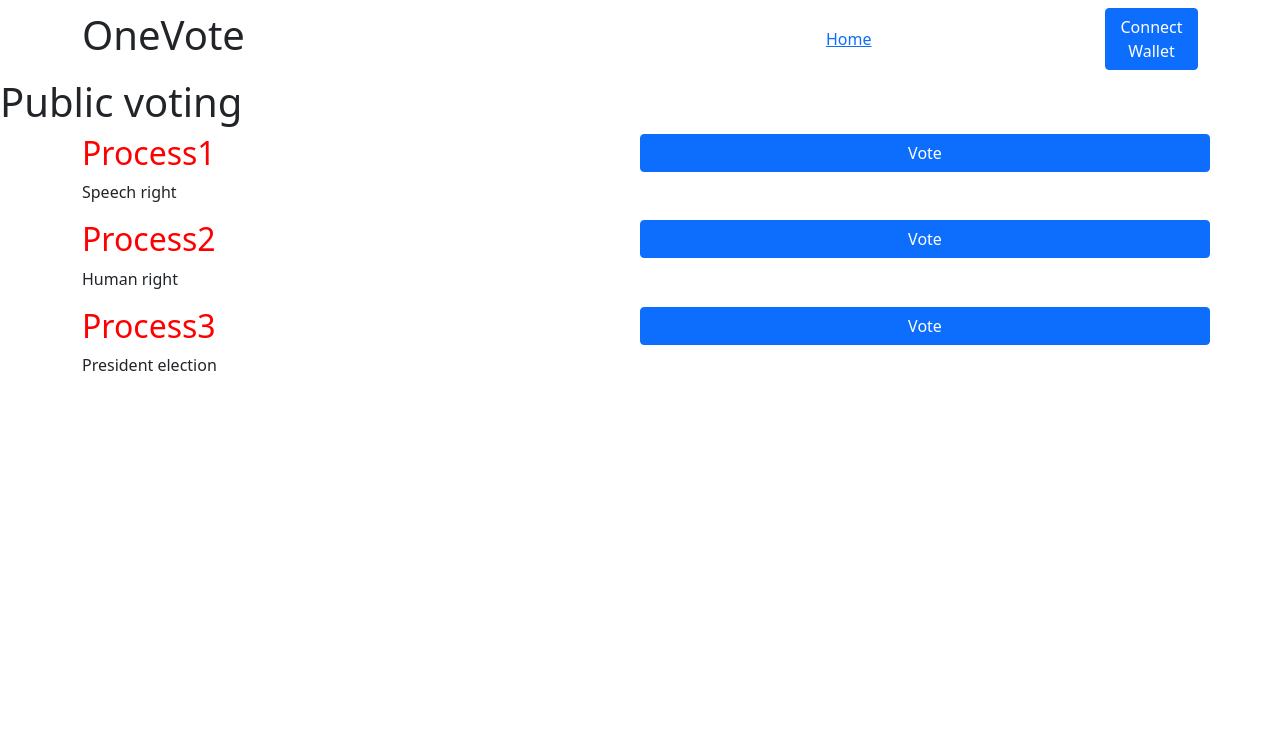
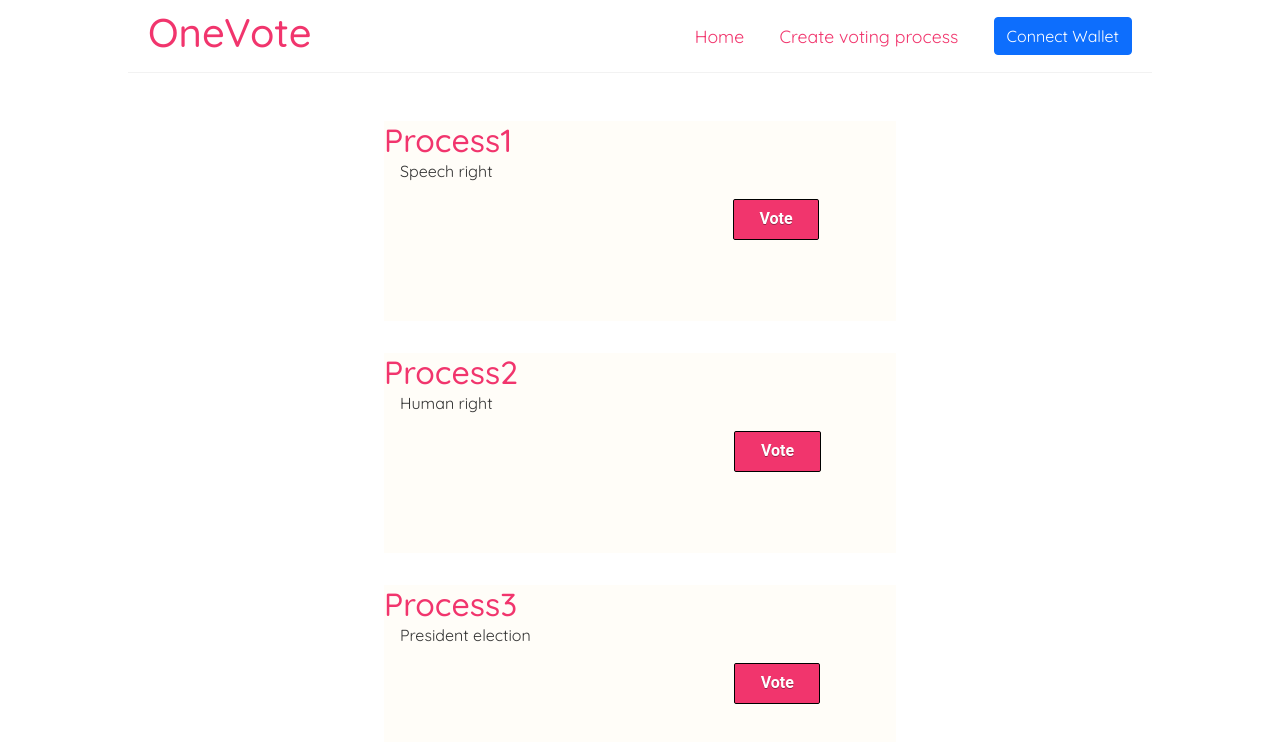
Before and after one commit to hadzija7/ZKVoting, a React (Create React App) app in the folder react-app/: page / in a window 1280 px wide. Shown: the top 742 px of the page. Built offline with nearby package versions, Linux system fonts and the light colour scheme.

Commit message:
front wip

```diff
--- a/react-app/src/App.js
+++ b/react-app/src/App.js
@@ -1,9 +1,10 @@
 import Navbar from './components/Navbar';
+import { BrowserRouter as Router, Route, Routes } from 'react-router-dom'
+import 'bootstrap/dist/css/bootstrap.css';
+
 import Home from './components/Home';
 import VotingPage from './components/VotingPage';
-import { BrowserRouter as Router, Route, Routes } from 'react-router-dom'
-
-import 'bootstrap/dist/css/bootstrap.css';
+import CreateProcess from './components/CreateProcessPage';
 
 function App() {
   return (
@@ -14,6 +15,7 @@ function App() {
           <Routes>
             <Route path="/" element={<Home/>} />
             <Route path="/voting/:id" element={<VotingPage/>} />
+            <Route path="/createProcess" element={<CreateProcess/>} />
           </Routes>
 		    </div>
       </div>
--- a/react-app/src/components/ConnectWallet.js
+++ b/react-app/src/components/ConnectWallet.js
@@ -49,9 +49,18 @@ const ConnectWallet = () => {
         )
     }
 
+    const showAccount = () => {
+        const firstPart = currentAccount.substring(0,4);
+        const lastPart = currentAccount.substring(currentAccount.length - 4);
+        const string = firstPart + "..." + lastPart;
+        return (
+            string
+        )
+    }
+
     return (
-        <div className="connectWallet">
-            {currentAccount ? currentAccount : connectWalletButton()}
+        <div className="connectWallet" style={{color: "grey"}}>
+            {currentAccount ? showAccount() : connectWalletButton()}
         </div>
     );
 }
--- /dev/null
+++ b/react-app/src/components/CreateProcessPage.js
@@ -0,0 +1,29 @@
+import Form from 'react-bootstrap/Form'
+
+import styles from './CreateProcessPage.module.css';
+
+const CreateProcess = () => {
+    return (
+        <div className={styles.createProcess}>
+            <div>
+                <h1>Create new voting process</h1>
+            </div>
+            <Form>
+                <Form.Group className="mb-3">
+                    <Form.Label>Process name:</Form.Label>
+                    <Form.Control type="text" placeholder="Name of the voting process" />
+                </Form.Group>
+                <Form.Group>
+                    <Form.Label>Process description:</Form.Label>
+                    <Form.Control type="text" placeholder="What is this process for?" />
+                </Form.Group>
+                <Form.Group>
+                    <Form.Label>Proposals:</Form.Label>
+                    <Form.Control type="text" placeholder="Name of the voting process" />
+                </Form.Group>
+            </Form>
+        </div>
+    );
+}
+
+export default CreateProcess;
--- /dev/null
+++ b/react-app/src/components/CreateProcessPage.module.css
@@ -0,0 +1,11 @@
+.createProcess{
+    max-width: 50%;
+    margin: auto;
+}
+
+.createProcess div {
+    display: flex;
+    justify-content: center;
+    align-items: center;
+    margin-bottom: 2em;
+}
--- a/react-app/src/components/Home.js
+++ b/react-app/src/components/Home.js
@@ -18,12 +18,9 @@ const Home = () => {
 
     return (
         <div className="home">
-            <h1>Public voting</h1>
-
             {processes.map((process) => (
                 <VotingProcess className="VotingProcess" process = {process}/>
             ))}
-
         </div>
     );
 
--- a/react-app/src/components/Navbar.js
+++ b/react-app/src/components/Navbar.js
@@ -1,16 +1,20 @@
-import Col from 'react-bootstrap/Col'
-import Container from 'react-bootstrap/Container'
+import Col from 'react-bootstrap/Col';
+import Container from 'react-bootstrap/Container';
+import { Link } from 'react-router-dom';
 
-import ConnectWallet from './ConnectWallet'
+import ConnectWallet from './ConnectWallet';
 
 const Navbar = () => {
     return (
         <nav className="navbar">
-            <Container>
-                <Col md="8"><h1>OneVote</h1></Col>
-                <Col md="3"><a href="/">Home</a></Col>
-                <Col md="1"><ConnectWallet /></Col>
-            </Container>
+            <h1>OneVote</h1>
+            <div className="links">
+                <Link className="link" to="/">Home</Link>
+                <Link className="link" to="/createProcess">Create voting process</Link>
+            </div>
+            <div>
+                <ConnectWallet />
+            </div>
         </nav>
     );
 }
--- a/react-app/src/components/VotingPage.js
+++ b/react-app/src/components/VotingPage.js
@@ -1,7 +1,5 @@
 import Container from 'react-bootstrap/Container';
 import Row from 'react-bootstrap/Row';
-
-import Form from 'react-bootstrap/Form'
 import { useParams } from 'react-router-dom';
 
 const VotingPage = () => {
@@ -12,14 +10,10 @@ const VotingPage = () => {
             <Container>
                 <Row>
                     <h1>Voting process {id}</h1>
+                    <p>Description</p>
                 </Row>
                 <Row>
-                    <Form>
-                        <Form.Group className="mb-3">
-                            <Form.Label>Owner</Form.Label>
-                            <Form.Control type="text" placeholder="Owner address" />
-                        </Form.Group>
-                    </Form>
+                    fjsdlk
                 </Row>
             </Container>
         </div>
--- a/react-app/src/components/VotingProcess.js
+++ b/react-app/src/components/VotingProcess.js
@@ -1,8 +1,5 @@
 import styles from './VotingProcess.module.css'
-import Button from 'react-bootstrap/Button'
-import Row from 'react-bootstrap/Row'
-import Col from 'react-bootstrap/Col'
-import Container from 'react-bootstrap/Container'
+import { Link } from 'react-router-dom';
 
 const VotingProcess = (props) => {
     const process = props.process;
@@ -10,23 +7,21 @@ const VotingProcess = (props) => {
     console.log(props, process);
 
     return (
-        <Container>
-            <Row>
-                <Col>
-                    <Row >
-                        <h2 className={styles.title}>{process.name}</h2>
-                        <p>{process.description}</p>
-                    </Row>
-                </Col>
-                <Col>
-                    <Row>
-                        <Button
-                        variant="primary"
-                        >Vote</Button>
-                    </Row>
-                </Col>
-            </Row>
-        </Container>
+        <div className={styles.votingProcess}>
+            <div className={styles.votingChild}>
+                <div style={{textAlign: "left"}}>
+                    <h2 className={styles.title}>{process.name}</h2>
+                </div>
+                <div style={{textAlign: "left", position: "relative", left: "1em"}}>
+                    <p>{process.description}</p>
+                </div>
+            </div>
+            <div className={styles.votingChild}
+                style={{display: "flex", alignItems: "center", justifyContent: "center"}}
+            >
+                <Link to="/voting/1" className={styles.votingButton}>Vote</Link>
+            </div>
+        </div>
     );
 }
 
--- a/react-app/src/components/VotingProcess.module.css
+++ b/react-app/src/components/VotingProcess.module.css
@@ -1,30 +1,66 @@
-.gridContainer {
-    display: grid;
-    grid-template-columns: auto auto auto;
-    background-color: #d0e0e0;
-    padding: 10px;
-    margin: 20px;
+/*.votingProcess {
+    display: flex;
+    justify-content: center;
+    align-items: center;
+    background-color: cornsilk;
+    max-width: 50%;
+    height: 200px;
+    margin: auto;
+    margin-bottom: 2em;
 }
 
-.gridItem {
-    /* background-color: rgba(255, 255, 255, 0.8); */
-    border: 1px solid rgba(0, 0, 0, 0.8);
-    padding: 20px;
-    font-size: 30px;
+.votingChild {
+    background-color: rgba(255, 255, 255, 0.8);
+    margin-right: 2em;
+    text-align: center;
+}*/
+
+.votingProcess {
+    display: grid;
+    grid-template-columns: auto auto;
+    background-color: cornsilk;
+    max-width: 50%;
+    height: 200px;
+    margin: auto;
+    margin-bottom: 2em;
+}
+
+.votingChild {
+    background-color: rgba(255, 255, 255, 0.8);
     text-align: center;
 }
 
 .title {
     display: inline;
-    color: red;
-    /* border: solid black 1px; */
+    color: #f1356d;
 }
 
-.button {
-    color: white;
-    background-color: #f1356d;
-    border-radius: 8px;
-    font-size: 20px;
-    width: 100px;
-    padding: 2px;
+.votingButton {
+    display:inline-block;
+    padding:0.46em 1.6em;
+    border:0.1em solid #000000;
+    margin:0 0.2em 0.2em 0;
+    border-radius:0.12em;
+    box-sizing: border-box;
+    text-decoration:none;
+    font-family:'Roboto',sans-serif;
+    font-weight:700;
+    color:#FFFFFF;
+    text-shadow: 0 0.04em 0.04em rgba(0,0,0,0.35);
+    background-color:#f1356d;
+    text-align:center;
+    transition: all 0.15s;
 }
+
+.votingButton:hover {
+    text-shadow: 0 0 2em rgba(255,255,255,1);
+    color:#FFFFFF;
+    border-color:#FFFFFF;
+}
+
+@media all and (max-width:30em){
+    a.button5{
+        display:block;
+        margin:0.4em auto;
+    }
+}
--- a/react-app/src/index.css
+++ b/react-app/src/index.css
@@ -1,13 +1,37 @@
-body {
+@import url('https://fonts.googleapis.com/css2?family=Quicksand:wght@300;400;500;600;700&display=swap');
+
+/* base styles */
+* {
   margin: 0;
-  font-family: -apple-system, BlinkMacSystemFont, 'Segoe UI', 'Roboto', 'Oxygen',
-    'Ubuntu', 'Cantarell', 'Fira Sans', 'Droid Sans', 'Helvetica Neue',
-    sans-serif;
-  -webkit-font-smoothing: antialiased;
-  -moz-osx-font-smoothing: grayscale;
+  font-family: "Quicksand";
+  color: #333;
 }
-
-code {
-  font-family: source-code-pro, Menlo, Monaco, Consolas, 'Courier New',
-    monospace;
+.navbar {
+  padding: 20px;
+  display: flex;
+  align-items: center;
+  margin: 0 auto;
+  border-bottom: 1px solid #f2f2f2;
+  max-width: 80%;
+  font-size: calc(10px + 0.6vw);
 }
+.navbar h1 {
+  color: #f1356d;
+}
+.navbar .links {
+  margin-left: auto;
+}
+.navbar .links .link {
+  margin-right: 2em;
+  color: #f1356d;
+}
+.navbar a {
+  text-decoration: none;
+}
+.navbar a:hover {
+  color: #f1356d;
+}
+.content {
+  max-width: 80%;
+  margin: 3em auto;
+}
```
Also changed, not shown: 2 other files (tests, documents, lock files or other folders).
